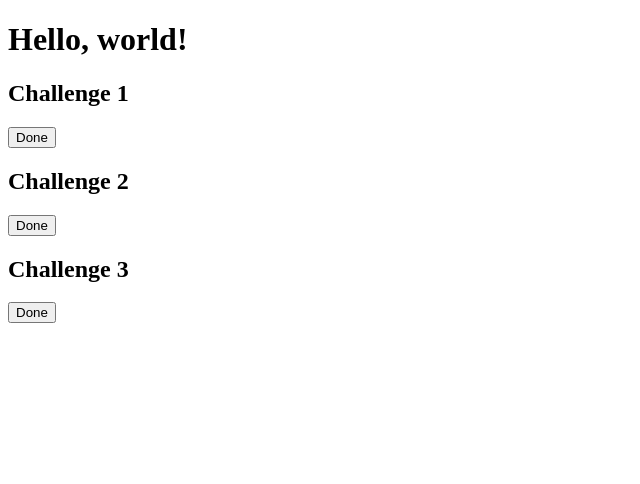
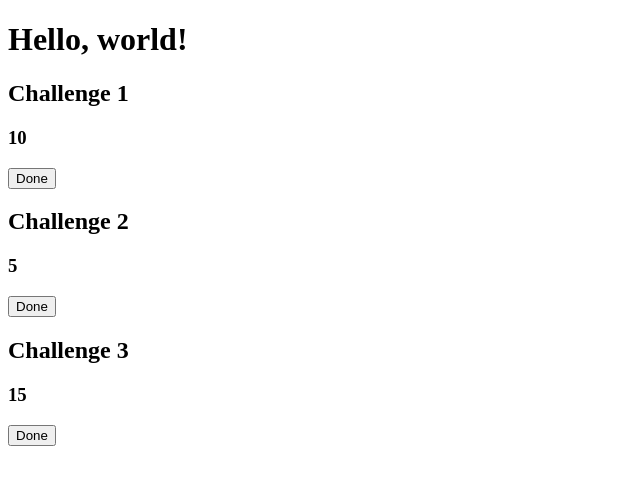
Before and after one commit to bagusnz/teamufo, a React (Create React App) app in the folder frontend/: page / in a window 1280 px wide. Shown: the top 484 px of the page, without its empty margins (0-640 px from the left). Built offline with nearby package versions, Linux system fonts and the light colour scheme.

Commit message:
add Challenge point

```diff
--- a/frontend/src/challengePage/ChallengeCard.js
+++ b/frontend/src/challengePage/ChallengeCard.js
@@ -5,7 +5,10 @@ const ChallengeCard = ({challenge}) => {
     return (
         <div>
             <h2>{challenge.title}</h2>
-            <button onClick={() => setTodo(!todo)}>{todo ? "to do" : "Done"}</button>
+            <h3>{challenge.point}</h3>
+            <button onClick={() => setTodo(!todo)}>
+                {todo ? "to do" : "Done"}
+            </button>
         </div>
     );
 }
--- a/frontend/src/challengePage/ChallengeCards.js
+++ b/frontend/src/challengePage/ChallengeCards.js
@@ -4,9 +4,9 @@ import ChallengeCard from "./ChallengeCard";
 
 const ChallengeCards = () => {
     const challenges = [
-        { id: 1, title: "Challenge 1" },
-        { id: 2, title: "Challenge 2" },
-        { id: 3, title: "Challenge 3" }
+        { id: 1, title: "Challenge 1", point: 10},
+        { id: 2, title: "Challenge 2", point: 5 },
+        { id: 3, title: "Challenge 3", point: 15}
     ];
 
     return (
```
